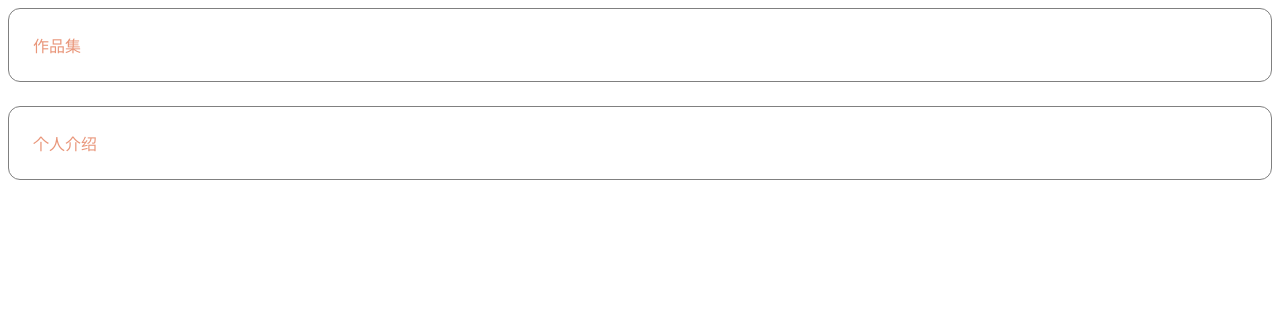
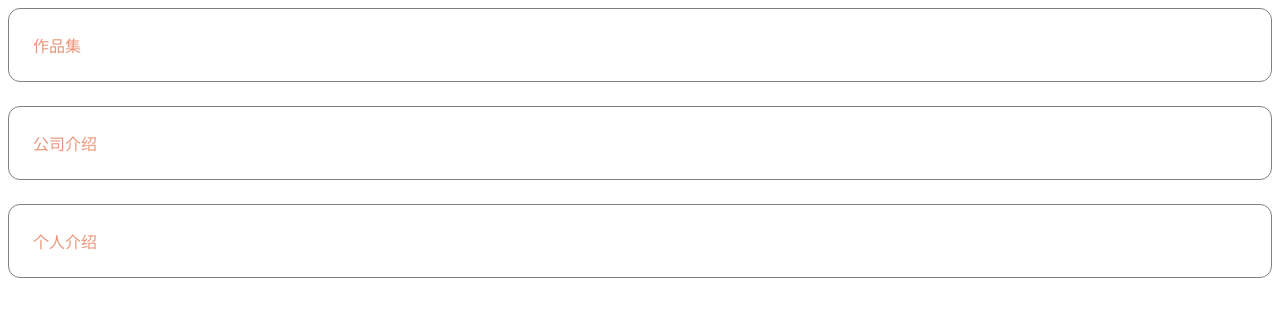
Before and after one commit to xiaolydia/lydia, a plain HTML site: page index.html in a window 1280 px wide. Drawn offline with Linux system fonts and the light colour scheme.

Commit message:
添加公司介绍

```diff
--- a/index.html
+++ b/index.html
@@ -3,7 +3,9 @@
         <div style="color: darksalmon; border-radius: 12px; padding: 24px; border: 1px solid gray; margin-bottom: 24px;">
             作品集
         </div>
-
+        <div style="color: darksalmon; border-radius: 12px; padding: 24px; border: 1px solid gray; margin-bottom: 24px;">
+            公司介绍
+        </div>
         <div style="color: darksalmon; border-radius: 12px; padding: 24px; border: 1px solid gray">
             个人介绍
         </div>
```
